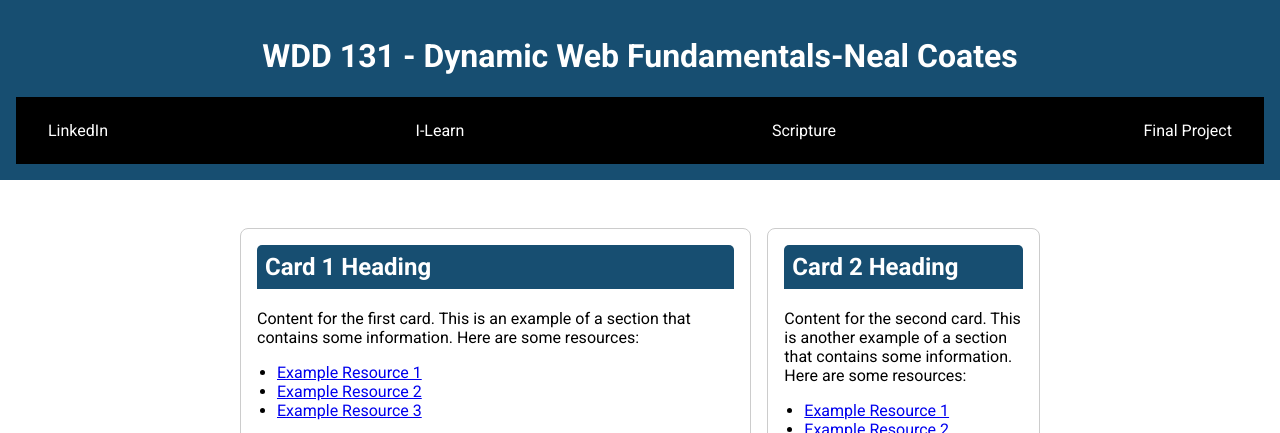
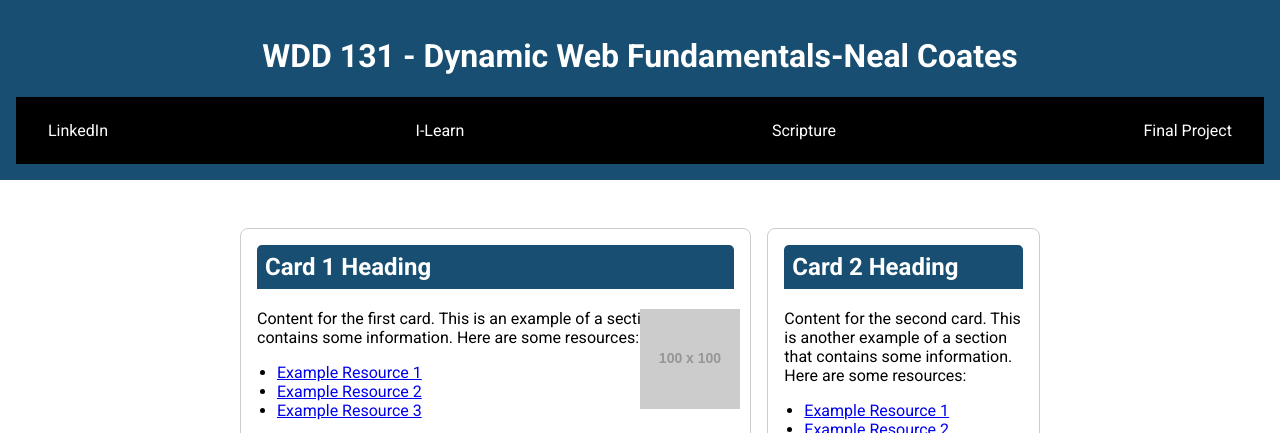
Before and after one commit to signguy76/wdd131, a plain HTML site: page index.html in a window 1280 px wide. Shown: the top 433 px of the page. Drawn offline with Linux system fonts and the light colour scheme; placeholder pictures from the web are drawn by us.

Commit message:
lower image

```diff
--- a/index.html
+++ b/index.html
@@ -25,6 +25,9 @@
         <div class="card-container">
             <section class="card card-wide">
                 <h2>Card 1 Heading</h2>
+                <div class="image-container">
+                    <img src="https://via.placeholder.com/100" alt="Placeholder Image">
+                </div>
                 <p>Content for the first card. This is an example of a section that contains some information. Here are
                     some
                     resources:</p>
--- a/styles/base.css
+++ b/styles/base.css
@@ -49,14 +49,15 @@ main {
     padding: 1rem;
     border-radius: 8px;
     box-sizing: border-box;
+    position: relative; /* Make the card a positioned element */
 }
 
 .card-wide {
-    flex: 2;
+    flex: 2; /* Make this card twice as wide */
 }
 
 .card-narrow {
-    flex: 1;
+    flex: 1; /* Make this card standard width */
 }
 
 .card h2 {
@@ -71,6 +72,17 @@ main {
     padding-left: 20px;
 }
 
+.card .image-container {
+    position: absolute;
+    top: 80px; /* Adjust the position from the top to leave a 10px gap below the header */
+    right: 10px; /* Adjust the position from the right */
+}
+
+.card .image-container img {
+    width: 100px; /* Adjust size as needed */
+    height: auto;
+}
+
 footer {
     text-align: center;
     padding: 1rem;
```
